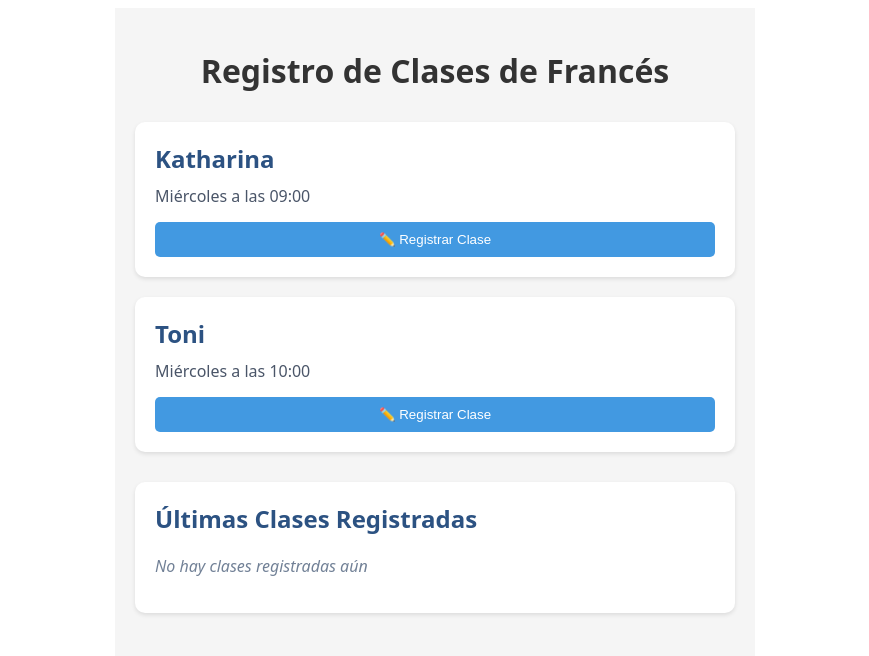
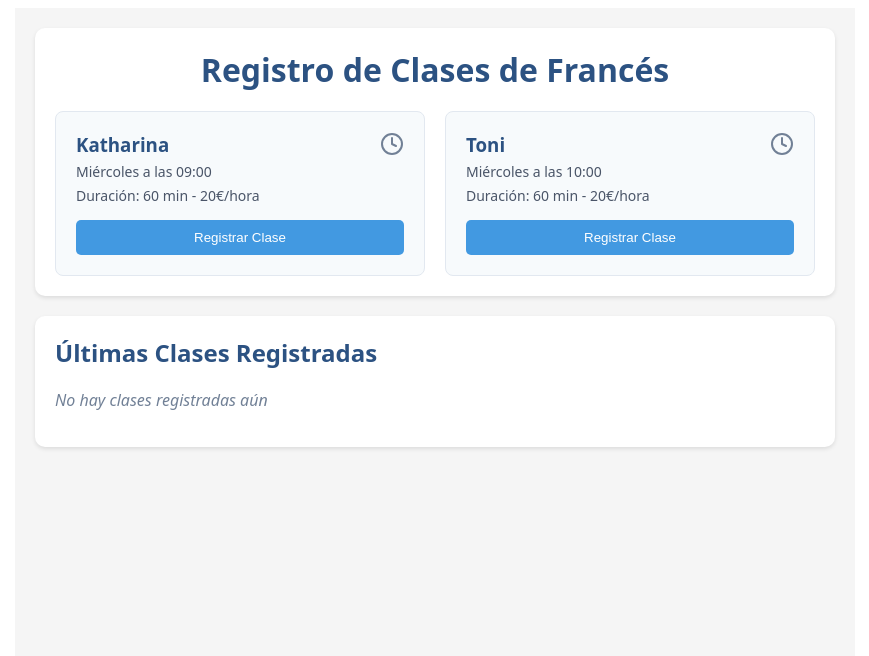
Before and after one commit to mateomiro/registro-clases-frances, a Next.js app: page / in a window 1280 px wide. Shown: the top 656 px of the page, without its empty margins (205-1074 px from the left). Built offline with nearby package versions, Linux system fonts and the light colour scheme.

Commit message:
Update index.js

```diff
--- a/pages/index.js
+++ b/pages/index.js
@@ -1,13 +1,27 @@
-import { useState } from 'react';
+import { useState, useEffect } from 'react';
+import { Clock, Trash2, Edit, Check, X } from 'lucide-react';
 
 export default function Home() {
   const [registros, setRegistros] = useState([]);
   const [cargando, setCargando] = useState(false);
+  const [editando, setEditando] = useState(null);
   const [mensaje, setMensaje] = useState(null);
 
   const estudiantes = [
-    { nombre: "Katharina", horario: "09:00", dia: "Miércoles" },
-    { nombre: "Toni", horario: "10:00", dia: "Miércoles" }
+    {
+      nombre: "Katharina",
+      horario: "09:00",
+      dia: "Miércoles",
+      duracion: 60,
+      tarifa: 20
+    },
+    {
+      nombre: "Toni",
+      horario: "10:00",
+      dia: "Miércoles",
+      duracion: 60,
+      tarifa: 20
+    }
   ];
 
   async function registrarClase(estudiante) {
@@ -22,7 +36,9 @@ export default function Home() {
         body: JSON.stringify({
           estudiante: estudiante.nombre,
           fecha: fecha,
-          hora: estudiante.horario
+          hora: estudiante.horario,
+          duracion: estudiante.duracion,
+          tarifa: estudiante.tarifa
         })
       });
 
@@ -35,7 +51,9 @@ export default function Home() {
             id: Date.now(),
             estudiante: estudiante.nombre,
             fecha,
-            hora: estudiante.horario
+            hora: estudiante.horario,
+            duracion: estudiante.duracion,
+            tarifa: estudiante.tarifa
           },
           ...registros
         ]);
@@ -50,49 +68,82 @@ export default function Home() {
     }
   }
 
+  async function eliminarRegistro(registro, index) {
+    if (!confirm('¿Estás seguro de eliminar esta clase?')) return;
+
+    try {
+      const response = await fetch('/api/eliminar-clase', {
+        method: 'DELETE',
+        headers: { 'Content-Type': 'application/json' },
+        body: JSON.stringify({ rowIndex: index + 1 }) // +1 porque la primera fila es el encabezado
+      });
+
+      if (response.ok) {
+        setRegistros(registros.filter(r => r.id !== registro.id));
+        setMensaje({ tipo: 'exito', texto: '✅ Clase eliminada correctamente' });
+      } else {
+        throw new Error('Error al eliminar la clase');
+      }
+    } catch (error) {
+      setMensaje({ tipo: 'error', texto: '❌ ' + error.message });
+    }
+  }
+
   return (
     <div style={{
       padding: '20px',
-      maxWidth: '600px',
+      maxWidth: '800px',
       margin: '0 auto',
       fontFamily: 'system-ui, sans-serif',
       backgroundColor: '#f5f5f5',
       minHeight: '100vh'
     }}>
+      <div style={{
+        backgroundColor: 'white',
+        padding: '20px',
+        borderRadius: '10px',
+        marginBottom: '20px',
+        boxShadow: '0 2px 4px rgba(0,0,0,0.1)'
+      }}>
         <h1 style={{
-        color: '#333',
-        textAlign: 'center',
-        marginBottom: '30px'
+          margin: '0 0 20px 0',
+          color: '#2c5282',
+          textAlign: 'center'
         }}>
           Registro de Clases de Francés
         </h1>
 
-      {mensaje && (
         <div style={{
-          padding: '10px',
-          marginBottom: '20px',
-          borderRadius: '5px',
-          backgroundColor: mensaje.tipo === 'error' ? '#fed7d7' : '#c6f6d5',
-          color: mensaje.tipo === 'error' ? '#c53030' : '#2f855a'
+          display: 'grid',
+          gridTemplateColumns: 'repeat(auto-fit, minmax(300px, 1fr))',
+          gap: '20px'
         }}>
-          {mensaje.texto}
-        </div>
-      )}
-
-      <div style={{ display: 'grid', gap: '20px' }}>
-        {estudiantes.map(estudiante => (
+          {estudiantes.map((estudiante) => (
             <div key={estudiante.nombre} style={{
-            backgroundColor: 'white',
+              backgroundColor: '#f7fafc',
               padding: '20px',
-            borderRadius: '10px',
-            boxShadow: '0 2px 4px rgba(0,0,0,0.1)'
+              borderRadius: '8px',
+              border: '1px solid #e2e8f0'
             }}>
-            <h2 style={{ margin: '0 0 10px 0', color: '#2c5282' }}>
+              <div style={{
+                display: 'flex',
+                justifyContent: 'space-between',
+                alignItems: 'start',
+                marginBottom: '15px'
+              }}>
+                <div>
+                  <h3 style={{ margin: '0 0 5px 0', color: '#2c5282' }}>
                     {estudiante.nombre}
-            </h2>
-            <p style={{ margin: '0 0 15px 0', color: '#4a5568' }}>
+                  </h3>
+                  <p style={{ margin: '0 0 5px 0', color: '#4a5568', fontSize: '14px' }}>
                     {estudiante.dia} a las {estudiante.horario}
                   </p>
+                  <p style={{ margin: '0', color: '#4a5568', fontSize: '14px' }}>
+                    Duración: {estudiante.duracion} min - {estudiante.tarifa}€/hora
+                  </p>
+                </div>
+                <Clock style={{ color: '#718096' }} />
+              </div>
               <button
                 onClick={() => registrarClase(estudiante)}
                 disabled={cargando}
@@ -106,20 +157,20 @@ export default function Home() {
                   cursor: cargando ? 'default' : 'pointer'
                 }}
               >
-              {cargando ? '⏳ Registrando...' : '✏️ Registrar Clase'}
+                {cargando ? '⏳ Registrando...' : 'Registrar Clase'}
               </button>
             </div>
           ))}
         </div>
+      </div>
 
       <div style={{
-        marginTop: '30px',
         backgroundColor: 'white',
         padding: '20px',
         borderRadius: '10px',
         boxShadow: '0 2px 4px rgba(0,0,0,0.1)'
       }}>
-        <h2 style={{ color: '#2c5282', marginTop: 0 }}>
+        <h2 style={{ margin: '0 0 20px 0', color: '#2c5282' }}>
           Últimas Clases Registradas
         </h2>
         {registros.length === 0 ? (
@@ -128,20 +179,71 @@ export default function Home() {
           </p>
         ) : (
           <div style={{ display: 'grid', gap: '10px' }}>
-            {registros.map(registro => (
+            {registros.map((registro, index) => (
               <div key={registro.id} style={{
-                padding: '10px',
+                padding: '15px',
                 backgroundColor: '#f7fafc',
-                borderRadius: '5px'
+                borderRadius: '5px',
+                display: 'flex',
+                justifyContent: 'space-between',
+                alignItems: 'center'
               }}>
-                <p style={{ margin: 0, color: '#2d3748' }}>
-                  {registro.estudiante} - {registro.fecha} a las {registro.hora}
+                <div>
+                  <p style={{ margin: '0 0 5px 0', fontWeight: 'bold', color: '#2d3748' }}>
+                    {registro.estudiante}
                   </p>
+                  <p style={{ margin: '0', color: '#4a5568', fontSize: '14px' }}>
+                    {registro.fecha} a las {registro.hora} - {registro.duracion} min ({registro.tarifa}€/hora)
+                  </p>
+                </div>
+                <div style={{ display: 'flex', gap: '10px' }}>
+                  <button
+                    onClick={() => setEditando(registro)}
+                    style={{
+                      padding: '5px 10px',
+                      backgroundColor: '#4299e1',
+                      color: 'white',
+                      border: 'none',
+                      borderRadius: '5px',
+                      cursor: 'pointer'
+                    }}
+                  >
+                    <Edit size={16} />
+                  </button>
+                  <button
+                    onClick={() => eliminarRegistro(registro, index)}
+                    style={{
+                      padding: '5px 10px',
+                      backgroundColor: '#fc8181',
+                      color: 'white',
+                      border: 'none',
+                      borderRadius: '5px',
+                      cursor: 'pointer'
+                    }}
+                  >
+                    <Trash2 size={16} />
+                  </button>
+                </div>
               </div>
             ))}
           </div>
         )}
       </div>
+
+      {mensaje && (
+        <div style={{
+          position: 'fixed',
+          bottom: '20px',
+          right: '20px',
+          padding: '10px 20px',
+          backgroundColor: mensaje.tipo === 'error' ? '#fc8181' : '#68d391',
+          color: 'white',
+          borderRadius: '5px',
+          boxShadow: '0 2px 4px rgba(0,0,0,0.1)'
+        }}>
+          {mensaje.texto}
+        </div>
+      )}
     </div>
   );
 }
```
Lines whose indentation alone changed are shown as unchanged.
